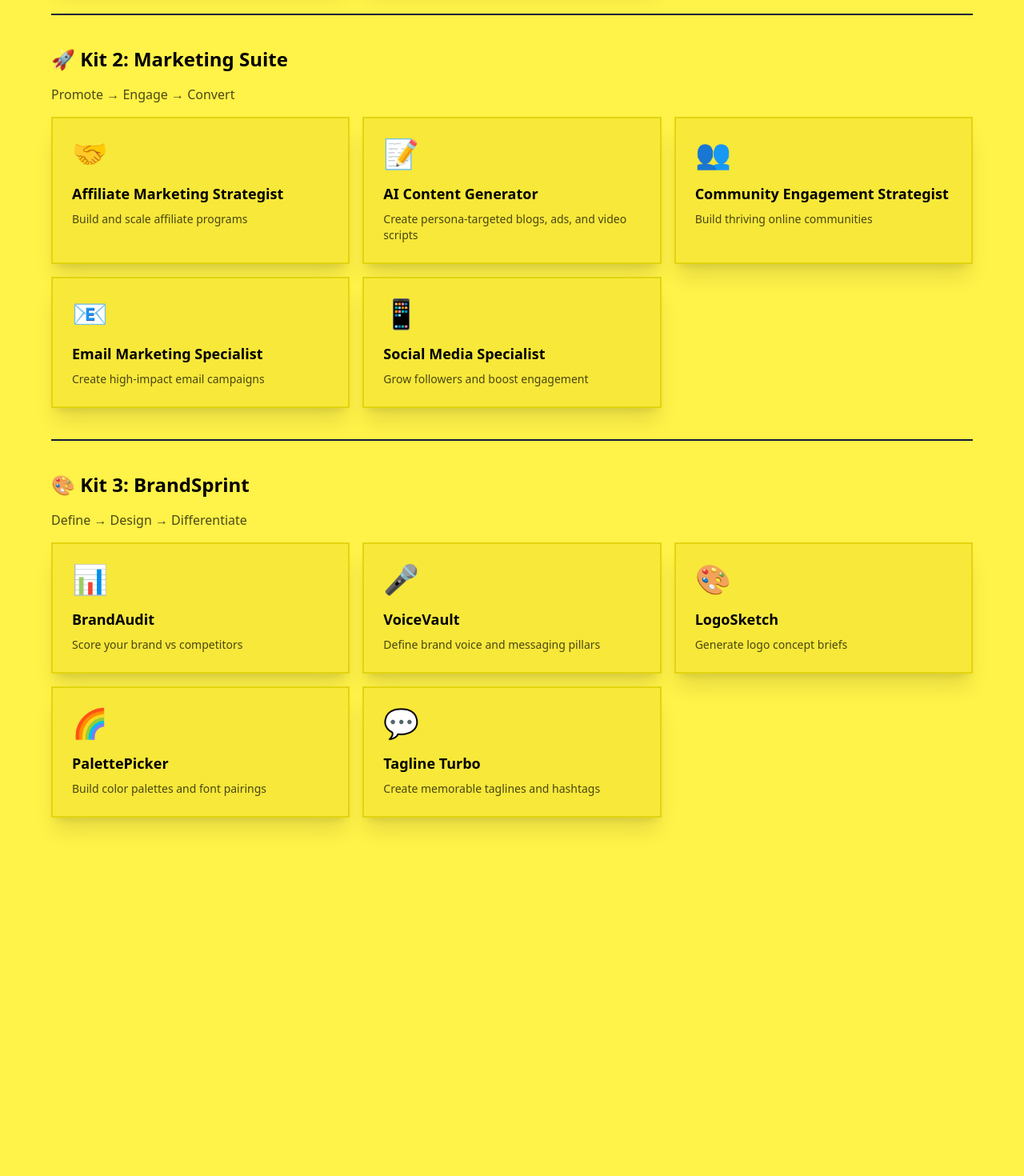
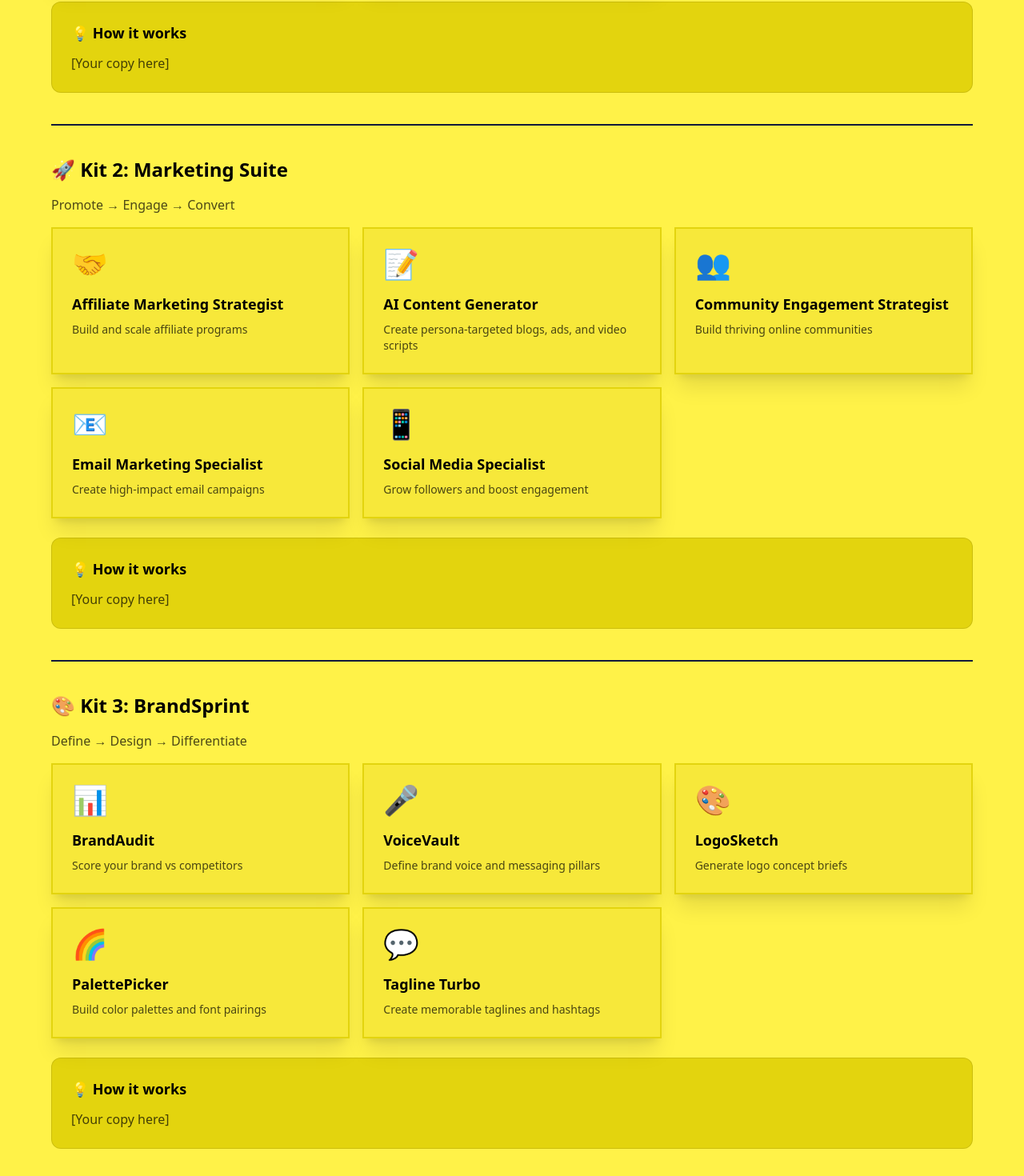
Before and after one commit to frankiethunder27/BizBrewery-actual, a Next.js app: page /dashboard in a window 1280 px wide. Shown: the part 630-2100 px from the top of the page at 80% size. Before the commit the page ends 1748 px from the top, so only its background shows below. Built offline with nearby package versions, Linux system fonts and the light colour scheme; no server answers.

Commit message:
Add How it works sections to each kit

```diff
--- a/app/dashboard/page.js
+++ b/app/dashboard/page.js
@@ -160,6 +160,11 @@ export default async function Dashboard() {
               </Link>
             ))}
           </div>
+          {/* How it works - Kit 1 */}
+          <div className="mt-6 p-6 bg-base-300 rounded-xl border border-base-content/10">
+            <h4 className="font-bold text-lg mb-3">💡 How it works</h4>
+            <p className="text-base-content/70">[Your copy here]</p>
+          </div>
         </div>
 
         <div className="divider before:bg-neutral after:bg-neutral"></div>
@@ -182,6 +187,11 @@ export default async function Dashboard() {
                 </div>
               </Link>
             ))}
+          </div>
+          {/* How it works - Kit 2 */}
+          <div className="mt-6 p-6 bg-base-300 rounded-xl border border-base-content/10">
+            <h4 className="font-bold text-lg mb-3">💡 How it works</h4>
+            <p className="text-base-content/70">[Your copy here]</p>
           </div>
         </div>
 
@@ -206,6 +216,11 @@ export default async function Dashboard() {
               </Link>
             ))}
           </div>
+          {/* How it works - Kit 3 */}
+          <div className="mt-6 p-6 bg-base-300 rounded-xl border border-base-content/10">
+            <h4 className="font-bold text-lg mb-3">💡 How it works</h4>
+            <p className="text-base-content/70">[Your copy here]</p>
+          </div>
         </div>
       </section>
     </main>
```
